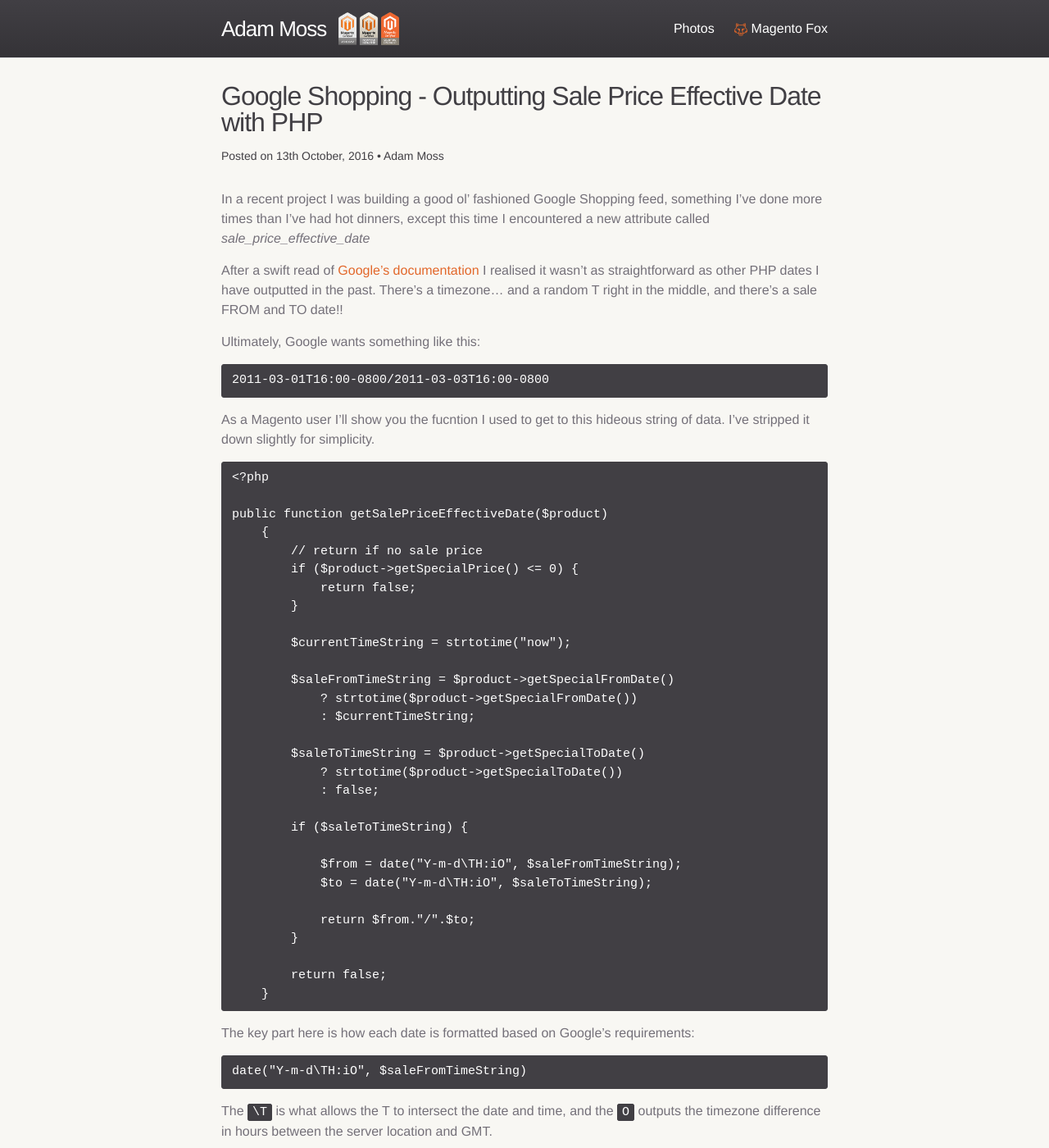
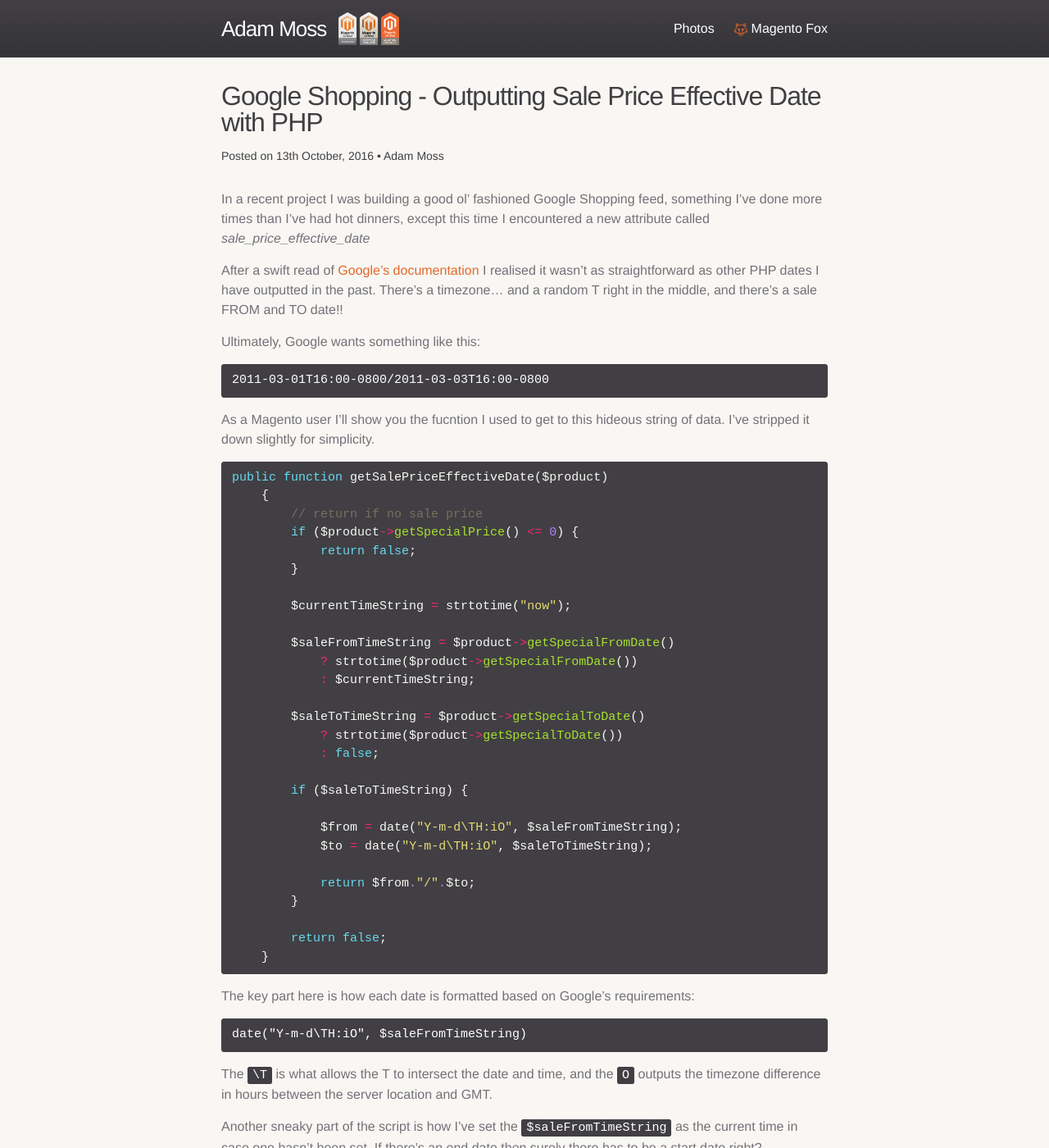
Before and after one commit to adampmoss/adampmoss.github.io, a Jekyll site: the page built from _posts/2016-10-13-google-shopping-outputting-sale-price-effective-date-with-php.markdown, in a window 1280 px wide and 1400 px high. Shown: the whole window at 82% size. Built offline with Jekyll 4.4.1, drawn with Linux system fonts in a browser that asks for light colours; some web fonts are replaced; comment, search, counter and statistics services are not loaded.

Commit message:
Adds proper syntax highlighting

`````diff
--- a/_posts/2016-10-13-google-shopping-outputting-sale-price-effective-date-with-php.markdown
+++ b/_posts/2016-10-13-google-shopping-outputting-sale-price-effective-date-with-php.markdown
@@ -18,9 +18,7 @@
 
 As a Magento user I'll show you the fucntion I used to get to this hideous string of data. I've stripped it down slightly for simplicity.
 
-````
-<?php
-
+{% highlight php %}
 public function getSalePriceEffectiveDate($product)
     {
         // return if no sale price
@@ -48,7 +46,7 @@
 
         return false;
     }
-````
+{% endhighlight %}
 
 The key part here is how each date is formatted based on Google's requirements:
 
`````
